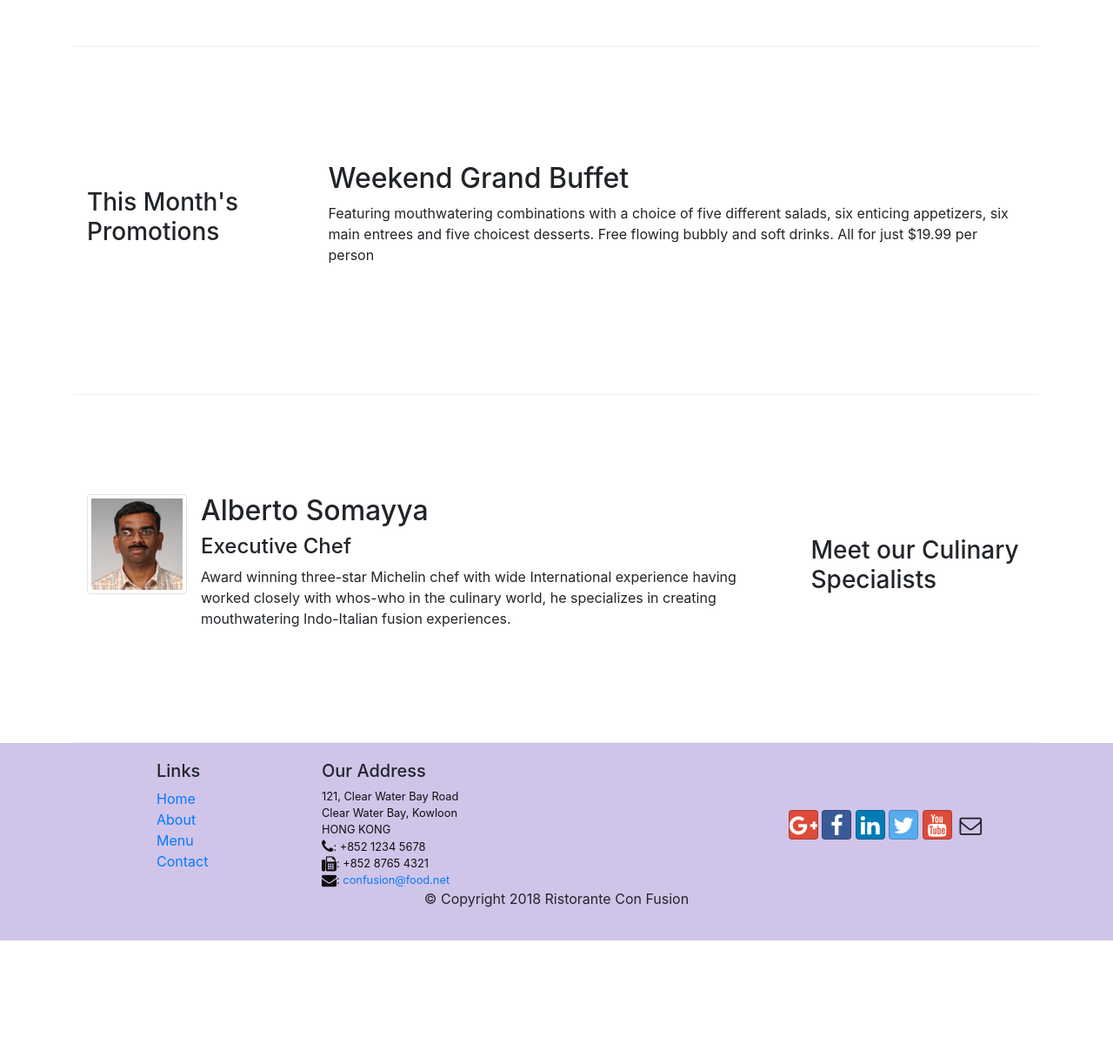
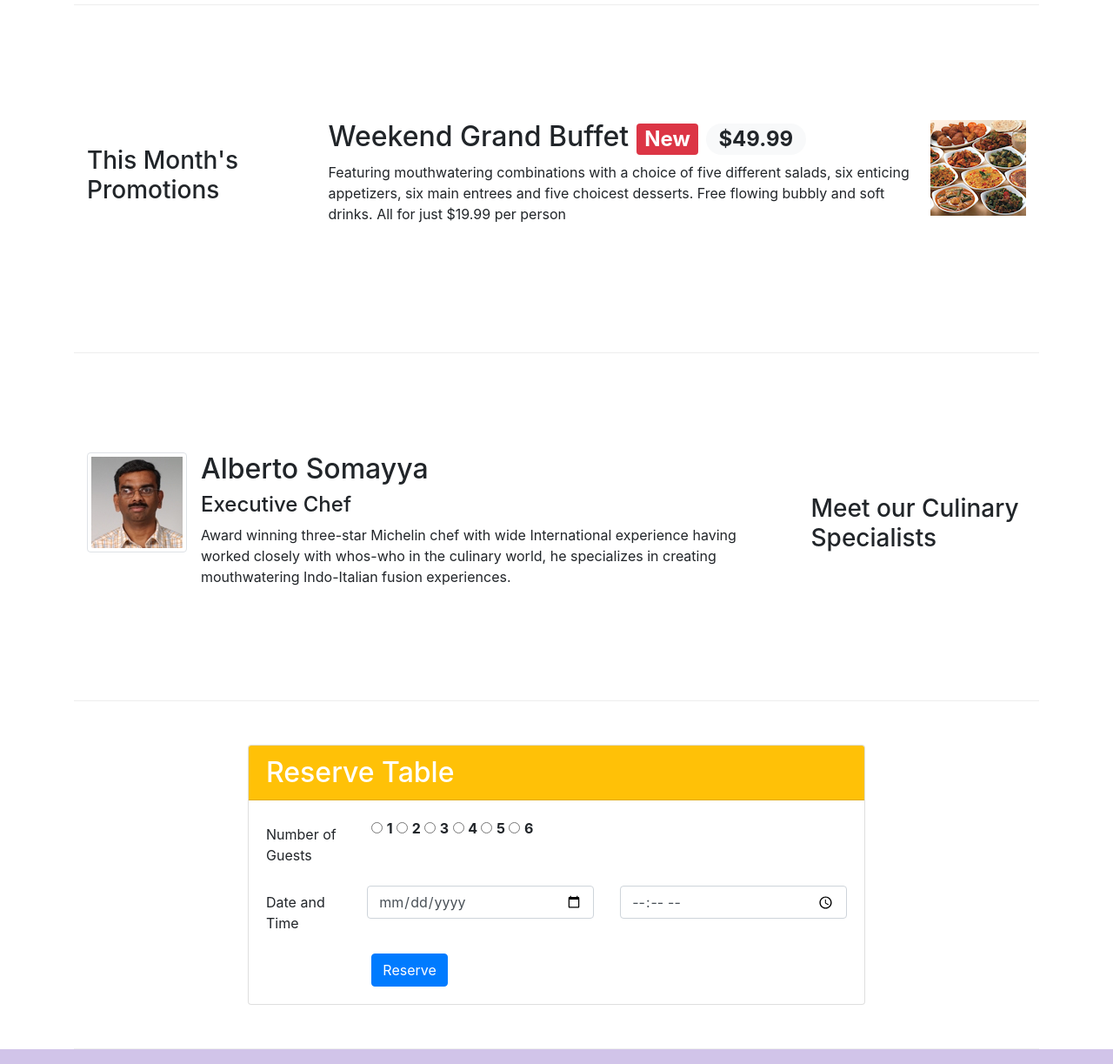
Before and after one commit to Emuohwo/courseconfusion, a website: page index.html in a window 1280 px wide. Shown: the part 800-2023 px from the top of the page at 87% size. Before the commit the page ends 1881 px from the top, so only its background shows below. Drawn offline with nearby package versions, Linux system fonts and the light colour scheme.

Commit message:
Done Assignment 2

```diff
--- a/index.html
+++ b/index.html
@@ -42,15 +42,21 @@
     <header class="jumbotron">
         <div class="container">
             <div class="row row-header">
-                <div class="col-12 col-sm-4 order-sm-last col-md-3">
+                <div class="col-12 col-sm-4 order-sm-first col-md-4">
                     <h1>Ristorante con Fusion</h1>
                     <p>We take inspiration from the World's best cuisines, and create a unique fusion experience. Our lipsmacking creations will tickle your culinary senses!</p>
                 </div>
-                <div class="col-12 col-sm-6">
-                    <div class="col-12 col-sm align-self-center">
-                        <img src="img/logo.png" alt="" class="img-fluid">
+                <div class="col-12 col-sm-6 order-sm-last col-md-8">
+                    <div class="row">
+                    <div class="col-12 col-sm-6 align-self-center">
+                        <img src="img/logo.png" alt="logo" class="img-fluid">
+                    </div>
+                    <div class="col-12 col-sm-6 align-self-center">
+                        <a href="#reservetable" class="btn btn-warning btn-lg btn-block">Reserved Table</a>
                     </div>
                 </div>
+
+                    </div>
             </div>
         </div>
     </header>
@@ -66,7 +72,7 @@
                 <div class="media">
                     <img src="/img/uthappizza.png" alt="Uthappizza" class="d-flex mr-3 img-thumbnail align-self-center">
                     <div class="media-body">
-                        <h2 class="mt-0"><span class="badge badge-danger">HOT</span> Uthappizza <span class="badge badge-pill badge-secondary">$4.99</span></h2>
+                        <h2 class="mt-0"> Uthappizza <span class="badge badge-danger">HOT</span> <span class="badge badge-pill badge-secondary">$4.99</span></h2>
                         <p class="d-none d-sm-block">A unique combination of Indian Uthappam (pancake) and Italian pizza, topped with Cerignola olives, ripe vine cherry tomatoes, Vidalia onion, Guntur chillies and Buffalo Paneer.</p>
                     </div>
                 </div>
@@ -79,8 +85,15 @@
                 <h3>This Month's Promotions</h3>
             </div>
             <div class="col col-sm col-md">
-                <h2>Weekend Grand Buffet</h2>
-                <p>Featuring mouthwatering combinations with a choice of five different salads, six enticing appetizers, six main entrees and five choicest desserts. Free flowing bubbly and soft drinks. All for just $19.99 per person </p>
+                <!-- <h2>Weekend Grand Buffet <span class="badge badge-info">New</span></h2>
+                <p>Featuring mouthwatering combinations with a choice of five different salads, six enticing appetizers, six main entrees and five choicest desserts. Free flowing bubbly and soft drinks. All for just $19.99 per person </p> -->
+                <div class="media">
+                    <div class="media-body">
+                        <h2>Weekend Grand Buffet <span class="badge badge-danger">New</span> <span class="badge badge-pill badge-light">$49.99</span></h2>
+                        <p class="d-none d-sm-block">Featuring mouthwatering combinations with a choice of five different salads, six enticing appetizers, six main entrees and five choicest desserts. Free flowing bubbly and soft drinks. All for just $19.99 per person </p>
+                    </div>
+                    <img src="img/buffet.png" alt="Weekend Grand Buffet" class="img-fluid">
+                </div>
             </div>
         </div>
 
@@ -100,6 +113,48 @@
                         <p class="d-none d-sm-block">Award winning three-star Michelin chef with wide International experience having worked closely with whos-who in the culinary world, he specializes in creating mouthwatering Indo-Italian fusion experiences. </p>
                     </div>
                 </div>
+            </div>
+        </div>
+        <div class="row row-content" id="reservetable">
+            <div class="col-12 col-md-8 offset-md-2">
+                    <div class="card">
+                        <h2 class="card-header bg-warning text-white">Reserve Table</h2>
+                        <div class="card-body">
+                                <form action="">
+                                    <div class="form-group row">
+                                        <label for="numberofguests" class="col-12 col-md-2 col-form-label">Number of Guests</label>
+                                        <div class="col-md-10 form-check">
+                                                <input type="radio" name="numberofguests" id="radio1">
+                                                <label for="radio1"><strong>1</strong></label>
+                                                <input type="radio" name="numberofguests" id="radio2">
+                                                <label for="radio2"><strong>2</strong></label>
+                                                <input type="radio" name="numberofguests" id="radio13">
+                                                <label for="radio13"><strong>3</strong></label>
+                                                <input type="radio" name="numberofguests" id="radio4">
+                                                <label for="radio4"><strong>4</strong></label>
+                                                <input type="radio" name="numberofguests" id="radio5">
+                                                <label for="radio5"><strong>5</strong></label>
+                                                <input type="radio" name="numberofguests" id="radio6">
+                                                <label for="radio6"><strong>6</strong></label>
+                                        </div>
+                                    </div>
+                                    <div class="form-group row">
+                                        <label for="timedate" class="col-form-label col-12 col-md-2">Date and Time</label>
+                                        <div class="col-md-5">
+                                            <input type="date" name="date" id="date" class="form-control" placeholder="Date">
+                                        </div>
+                                        <div class="col-md-5">
+                                            <input type="time" name="time" id="time" class="form-control" placeholder="Time">
+                                        </div>
+                                    </div>
+                                    <div class="form--group row">
+                                        <div class="form-check offset-md-2">
+                                            <button type="submit" class="form-check btn btn-primary">Reserve</button>
+                                        </div>
+                                    </div>
+                                </form>
+                        </div>
+                    </div>
             </div>
         </div>
     </div>
```
